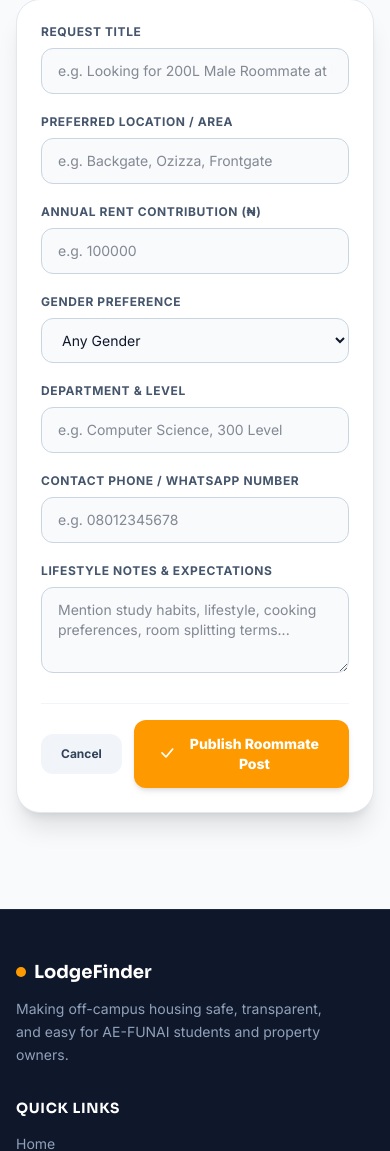
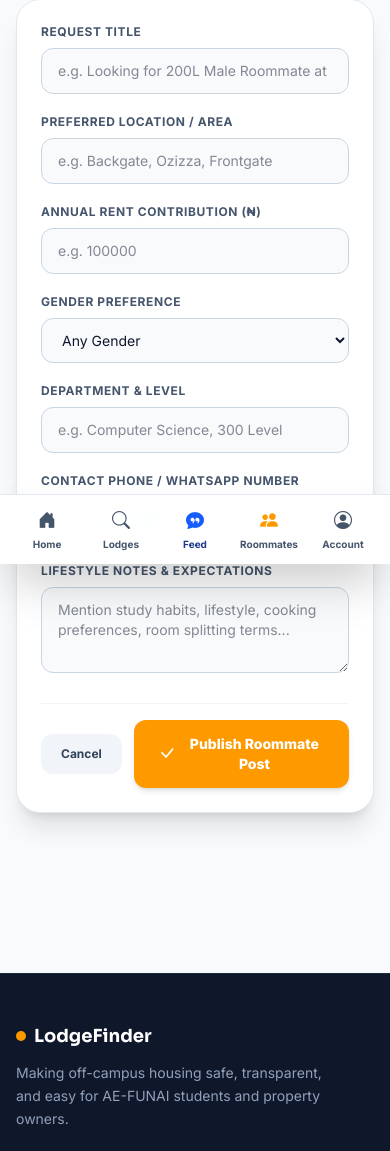
Before and after one commit to Aja-Cornelius/Lodge-Finder-System, a Django app: page /roommates/add/ in a window 390 px wide. Shown: the part 280-1431 px from the top of the page. Run offline with Django 5.2, Linux system fonts and the light colour scheme; a user stored in the database is signed in; some libraries are stand-ins or nearby versions.

Commit message:
Add Social Feed and Find Roommates to mobile nav dropdown and add sticky mobile bottom navigation bar

```diff
--- a/lodge/templates/lodge/base.html
+++ b/lodge/templates/lodge/base.html
@@ -147,6 +147,8 @@
             <div class="flex flex-col gap-2 font-medium text-slate-700 text-sm">
                 <a href="{% url 'home' %}" class="px-3 py-2 rounded-lg hover:bg-slate-100 hover:text-blue-600">Home</a>
                 <a href="{% url 'search_results' %}" class="px-3 py-2 rounded-lg hover:bg-slate-100 hover:text-blue-600">Find Lodges</a>
+                <a href="{% url 'community_feed' %}" class="px-3 py-2 rounded-lg hover:bg-slate-100 hover:text-blue-600 flex items-center gap-2"><i class="bi bi-chat-quote-fill text-blue-600"></i> Social Feed</a>
+                <a href="{% url 'roommate_list' %}" class="px-3 py-2 rounded-lg hover:bg-slate-100 hover:text-blue-600 flex items-center gap-2"><i class="bi bi-people-fill text-amber-500"></i> Find Roommate</a>
                 {% if user.is_authenticated %}
                     {% if user.user_type == 'student' %}
                         <a href="{% url 'student_dashboard' %}" class="px-3 py-2 rounded-lg hover:bg-slate-100 hover:text-blue-600">Student Dashboard</a>
@@ -188,7 +190,7 @@
 {% endif %}
 
 <!-- Main Content -->
-<main class="flex-grow">
+<main class="flex-grow pb-16 md:pb-0">
     {% block content %}{% endblock %}
 </main>
 
@@ -252,6 +254,46 @@
     </div>
 </footer>
 
+<!-- Sticky Mobile Bottom Navigation Bar -->
+<div class="md:hidden fixed bottom-0 left-0 right-0 z-50 bg-white/95 backdrop-blur-md border-t border-slate-200 shadow-2xl py-2 px-3">
+    <div class="grid grid-cols-5 gap-1 text-center">
+        <a href="{% url 'home' %}" class="flex flex-col items-center py-1 text-slate-600 hover:text-blue-900 font-bold text-[10px]">
+            <i class="bi bi-house-door-fill text-lg mb-0.5"></i>
+            <span>Home</span>
+        </a>
+        <a href="{% url 'search_results' %}" class="flex flex-col items-center py-1 text-slate-600 hover:text-blue-900 font-bold text-[10px]">
+            <i class="bi bi-search text-lg mb-0.5"></i>
+            <span>Lodges</span>
+        </a>
+        <a href="{% url 'community_feed' %}" class="flex flex-col items-center py-1 text-blue-900 font-bold text-[10px]">
+            <i class="bi bi-chat-quote-fill text-lg mb-0.5 text-blue-600"></i>
+            <span>Feed</span>
+        </a>
+        <a href="{% url 'roommate_list' %}" class="flex flex-col items-center py-1 text-slate-600 hover:text-blue-900 font-bold text-[10px]">
+            <i class="bi bi-people-fill text-lg mb-0.5 text-amber-500"></i>
+            <span>Roommates</span>
+        </a>
+        {% if user.is_authenticated %}
+            {% if user.user_type == 'student' %}
+            <a href="{% url 'student_dashboard' %}" class="flex flex-col items-center py-1 text-slate-600 hover:text-blue-900 font-bold text-[10px]">
+                <i class="bi bi-person-circle text-lg mb-0.5"></i>
+                <span>Account</span>
+            </a>
+            {% else %}
+            <a href="{% url 'owner_dashboard' %}" class="flex flex-col items-center py-1 text-slate-600 hover:text-blue-900 font-bold text-[10px]">
+                <i class="bi bi-speedometer2 text-lg mb-0.5"></i>
+                <span>Dashboard</span>
+            </a>
+            {% endif %}
+        {% else %}
+        <a href="{% url 'student_login' %}" class="flex flex-col items-center py-1 text-slate-600 hover:text-blue-900 font-bold text-[10px]">
+            <i class="bi bi-box-arrow-in-right text-lg mb-0.5"></i>
+            <span>Sign In</span>
+        </a>
+        {% endif %}
+    </div>
+</div>
+
 <!-- Interactive UI JS -->
 <script>
     document.addEventListener('DOMContentLoaded', function () {
```
